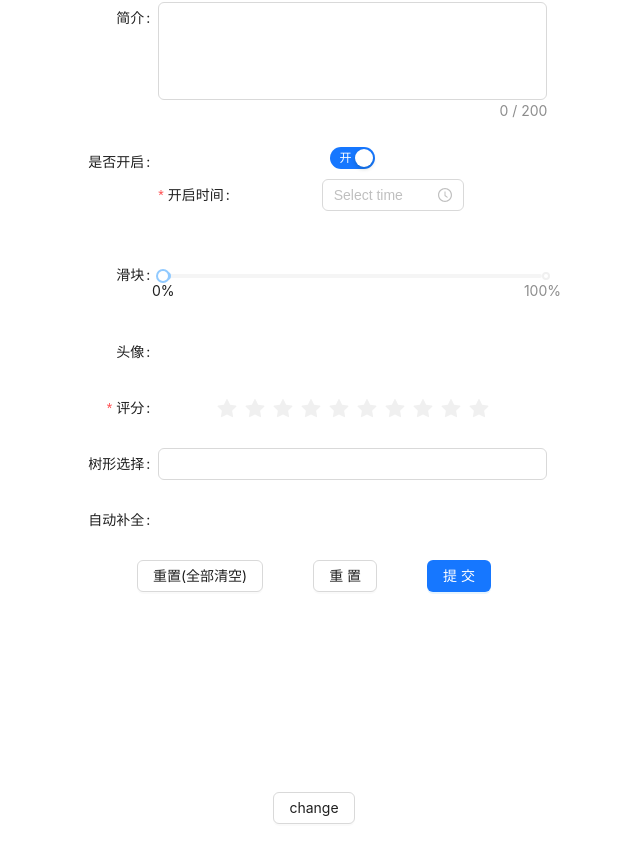
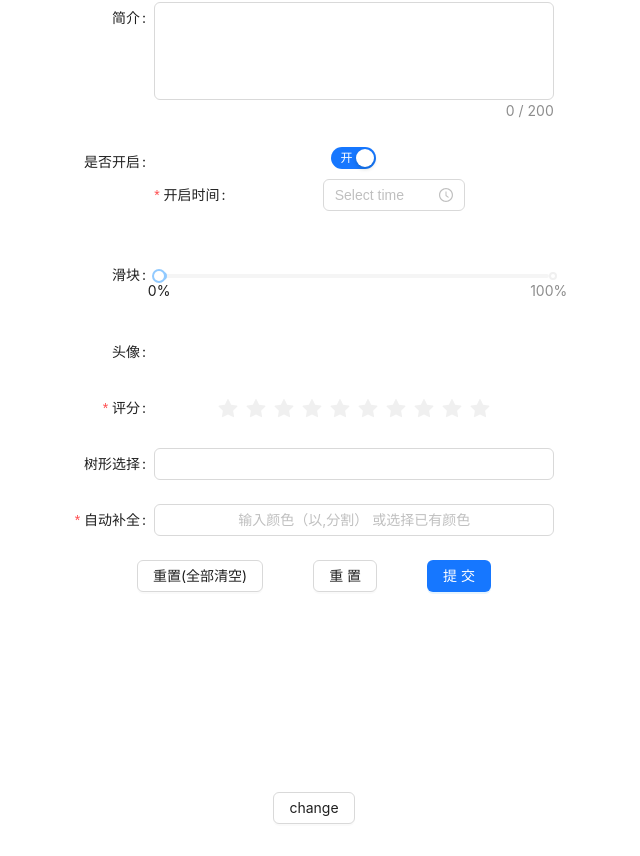
Before and after one commit to pqcqaq/study-demos, a Vue app: page /#/dynamic-form in a window 1280 px wide. Shown: the part 610-1466 px from the top of the page, without its empty margins (326-966 px from the left). Built offline with nearby package versions, Linux system fonts and the light colour scheme.

Commit message:
自动提示的输入框

```diff
--- a/components.d.ts
+++ b/components.d.ts
@@ -7,6 +7,7 @@ export {}
 
 declare module 'vue' {
   export interface GlobalComponents {
+    AAutoComplete: typeof import('ant-design-vue/es')['AutoComplete']
     AButton: typeof import('ant-design-vue/es')['Button']
     AForm: typeof import('ant-design-vue/es')['Form']
     AFormItem: typeof import('ant-design-vue/es')['FormItem']
--- a/src/pages/dynamic-form/cpns/components/AutoCompleteInput.vue
+++ b/src/pages/dynamic-form/cpns/components/AutoCompleteInput.vue
@@ -1,73 +1,85 @@
 <template>
-	<div>
-		{{ props.title?.length ? props.title : "" }}
-		<el-autocomplete
-			:style="props.style"
-			v-model="alterData"
-			:fetch-suggestions="querySearchAsync"
-			:placeholder="`输入${props.title}（以\`，\`分隔） 或 选择已有${props.title}`"
-			@select="handleSelect"
-		/>
-	</div>
+	<a-auto-complete
+		v-model:value="alterData"
+		:placeholder="`输入${props.title ? props.title : '内容'}${
+			props.enableSplit ? '（以' + props.splitWord + '分割）' : ''
+		} 或选择已有${props.title}`"
+		@select="handleSelect"
+		:options="promptList"
+		@search="onSearch"
+		v-bind="$attrs"
+	/>
 </template>
 
 <script setup lang="ts">
-import { AutocompleteFetchSuggestions } from "element-plus";
-import { computed } from "vue";
+import { computed, onMounted, ref } from "vue";
 
 type PropsType = {
 	title?: string;
-	modelValue: string | undefined;
-	fetchList: () => Promise<string[]> | string[] | undefined;
+	value: string;
+	fetchList:
+		| (() => Promise<{ value: string }[]> | { value: string }[])
+		| undefined;
 	width?: string;
 	enableSplit?: boolean;
 	splitWord?: string;
-	style: Partial<CSSStyleDeclaration>;
+	multiple?: boolean;
 };
 
 const props = defineProps<PropsType>();
-const emit = defineEmits(["update:modelValue"]);
-const list = props.fetchList ? await props.fetchList() : [];
+const emit = defineEmits(["update:value"]);
+const list = ref<{ value: string }[]>([]);
+const promptList = ref<{ value: string }[]>([]);
+
+onMounted(async () => {
+	if (props.fetchList instanceof Function) {
+		const newList = await props.fetchList();
+		list.value.push(...newList);
+	}
+	promptList.value = list.value;
+});
 
 const alterData = computed({
 	get() {
-		return props.modelValue;
+		return props.value;
 	},
 	set(value) {
-		emit("update:modelValue", value);
+		emit("update:value", value);
 	},
 });
 
-const createFilter = (arr: string[], key: string) => {
+const createFilter = (arr: { value: string }[], key: string) => {
 	const finalKey = props.enableSplit
-		? key.split(props.splitWord || ",").pop()
+		? key
+				.split(props.splitWord || ",")
+				.pop()
+				?.trim()
 		: key;
-	const newArr = finalKey
-		? arr.filter((item) => {
-				item.includes(finalKey) && item !== finalKey;
-		  })
-		: arr;
-	const list = newArr.map((item) => {
-		return {
-			value: item,
-		};
+	const newArr: { value: string }[] = [];
+	arr.forEach((item) => {
+		if (item.value.includes(finalKey || "") && item.value !== finalKey) {
+			newArr.push(item);
+		}
 	});
-	return list;
+	return newArr;
 };
 
-const querySearchAsync: AutocompleteFetchSuggestions = (
-	queryString: string,
-	cb: (arg: any) => void
-) => {
-	const realList = list;
-	if (realList) {
-		const arr = createFilter(realList, queryString);
-		cb(arr);
+const handleSelect = (select: string) => {
+	if (props.multiple) {
+		const dataWithoutFinalKey = alterData.value
+			? alterData.value.split(props.splitWord || ",").slice(0, -1)
+			: [];
+		const newValue = alterData.value
+			? dataWithoutFinalKey.join(props.splitWord || ",") + (props.splitWord || ",") + select
+			: select;
+		alterData.value = newValue;
+	} else {
+		alterData.value = select;
 	}
 };
 
-const handleSelect = (select: Record<string, any>) => {
-	alterData.value = alterData.value + select.value;
+const onSearch = (searchText: string) => {
+	promptList.value = createFilter(list.value, searchText);
 };
 </script>
 
--- a/src/pages/dynamic-form/index.vue
+++ b/src/pages/dynamic-form/index.vue
@@ -291,14 +291,39 @@ const schema = ref<DyForm>({
 			field: "autoComplete",
 			component: "AutoComplete",
 			componentProps: {
-				fetchList: async () => {
-					return ["百里守约", "安琪拉", "李白", "韩信"];
+				fetchList: () => {
+					return [
+						{
+							value: "百里守约",
+						},
+						{
+							value: "安琪拉",
+						},
+						{
+							value: "李白",
+						},
+						{
+							value: "韩信",
+						},
+					];
 				},
 				enableSplit: true,
 				splitWord: ",",
+				title: "颜色",
 				style: {
 					width: "400px",
 				},
+				multiple: true,
+				allowClear: true,
+			},
+			formItemProps: {
+				rules: [
+					{
+						required: true,
+						message: "请选择",
+						trigger: "blur",
+					},
+				],
 			},
 		},
 	],
--- a/src/pages/dynamic-form/types/DynamicForm.ts
+++ b/src/pages/dynamic-form/types/DynamicForm.ts
@@ -109,10 +109,11 @@ export type DyFormItem = {
 		minuteStep?: number;
 		placeholder?: string;
 		valueFormat?: string;
-		fetchList?: () => Promise<string[]> | string[];
+		fetchList?: () => Promise<{ value: string }[]> | { value: string }[];
 		debounce?: number;
 		enableSplit?: boolean;
 		splitWord?: string;
+		title?: string;
 	};
 	formItemProps?: {
 		label?: string;
```
